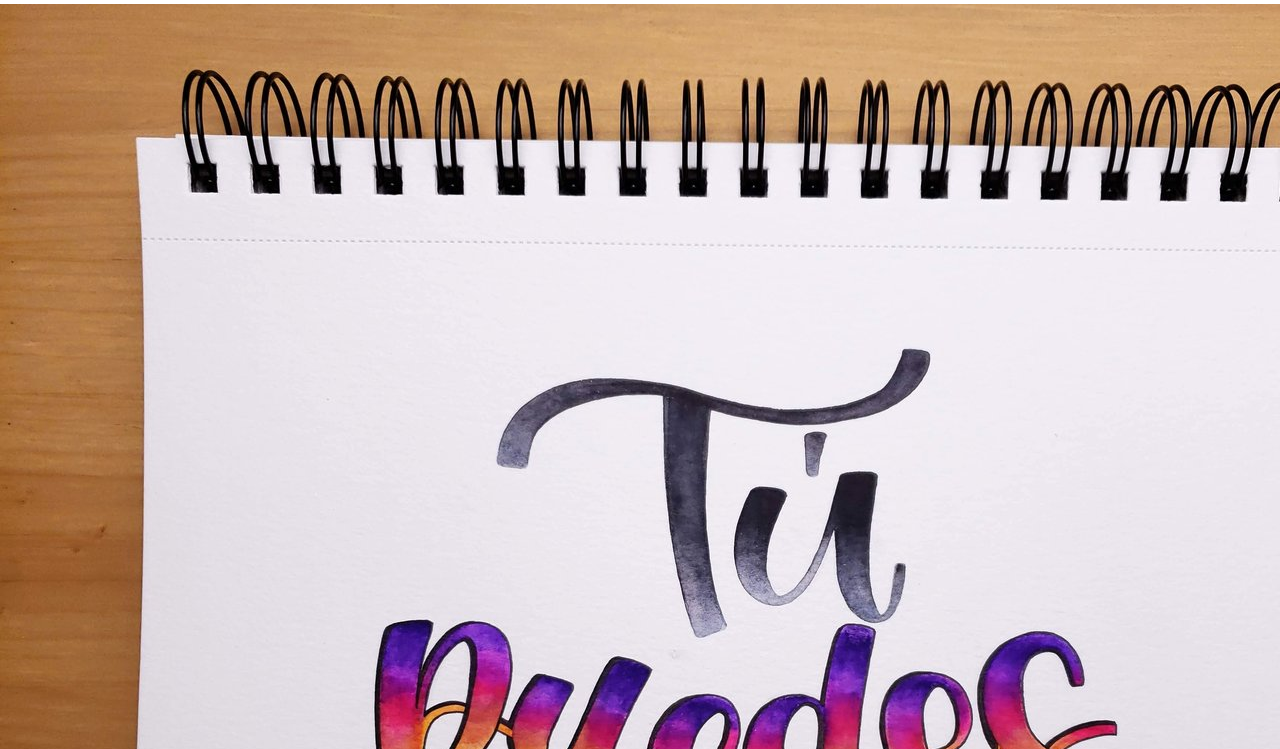
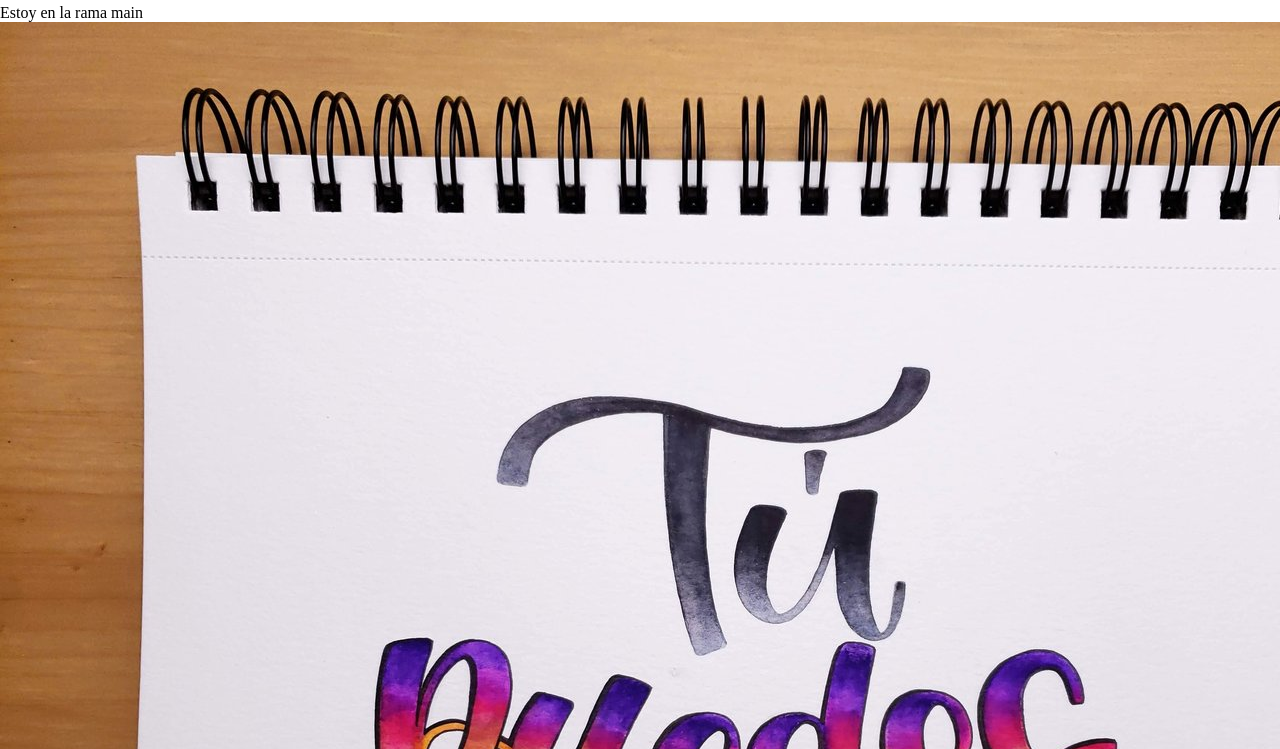
Before and after one commit to eguerrerosanz/Curso-mi-portafolio, a plain HTML site: page index.html in a window 1280 px wide. Shown: the part 51-800 px from the top of the page. Drawn offline with Linux system fonts and the light colour scheme.

Commit message:
Se agrega etiqueta span

```diff
--- a/index.html
+++ b/index.html
@@ -8,6 +8,7 @@
 <body>
     <h1 class="title">Soy Eva Maria</h1>
     <p>Este es un cambio en el index</p>
+    <span>Estoy en la rama main</span>
     <img src="./imagenes/20190429_091217.jpg" alt="Tu puedes">
 </body>
 </html>
```
